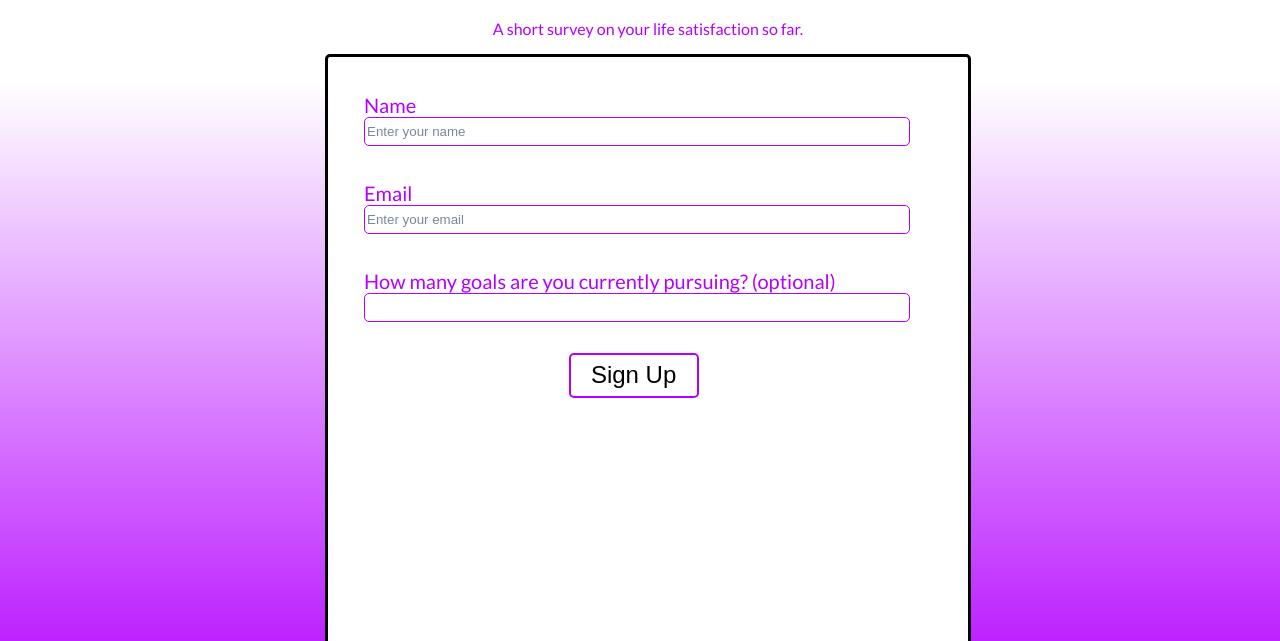
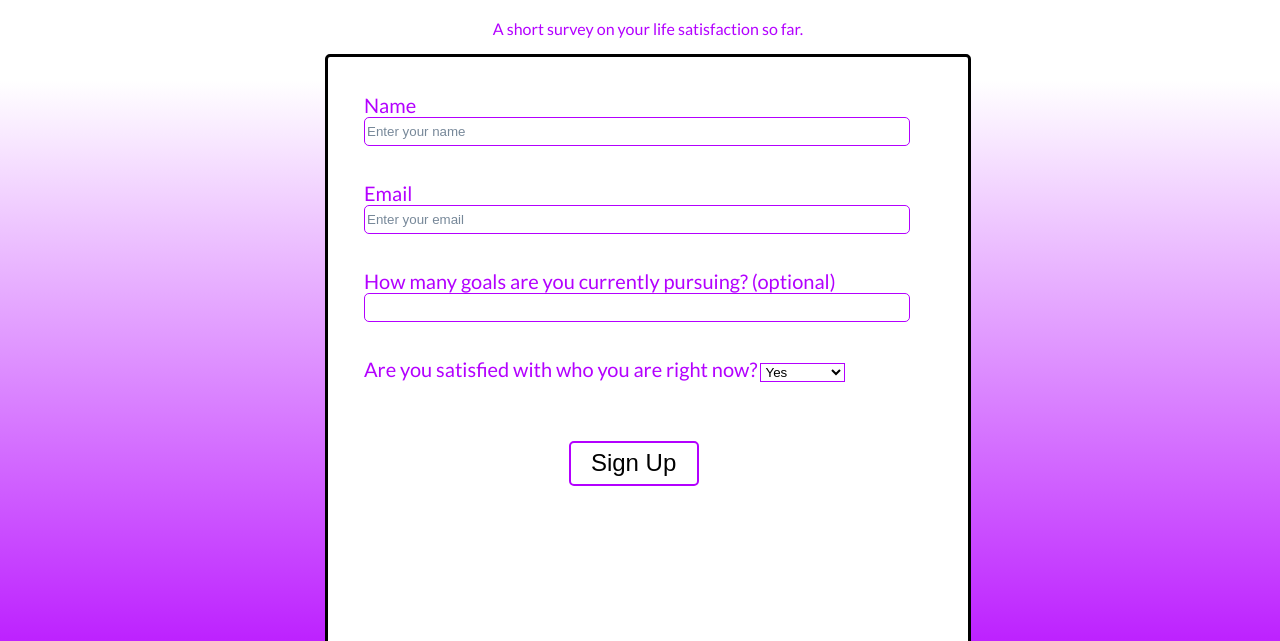
Before and after one commit to 0xSTVNDZ/SurveyForm, a plain HTML site: page index.html in a window 1280 px wide. Shown: the part 159-800 px from the top of the page. Drawn offline with Linux system fonts and the light colour scheme.

Commit message:
complete user story 11 & 12

```diff
--- a/css/styles.css
+++ b/css/styles.css
@@ -85,3 +85,9 @@ input.submit-button {
     background-color: white;
     color: black;
 }
+
+select {
+    border-color: #b300ff;
+    background-color: white;
+    color: black;
+}
--- a/index.html
+++ b/index.html
@@ -30,6 +30,15 @@
                 <input type="number" id="number" name="number" min="0" max="6"><br>
             </div>
 
+            <div class="form-group">
+                <label for="dropdown">Are you satisfied with who you are right now?</label>
+                <select name="dropdown" id="dropdown">
+                    <option value="Yes" selected>Yes</option>
+                    <option value="No">No</option>
+                    <option value="Somewhat">Somewhat</option>
+                </select>
+            </div>
+
             <div class="submit">
                 <input type="submit" value="Sign Up" class="submit-button">
             </div>
```
